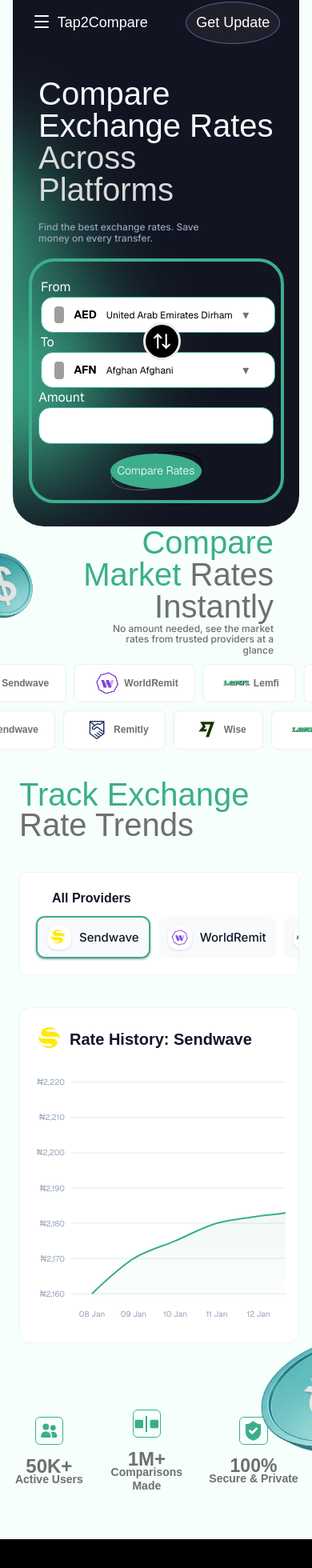
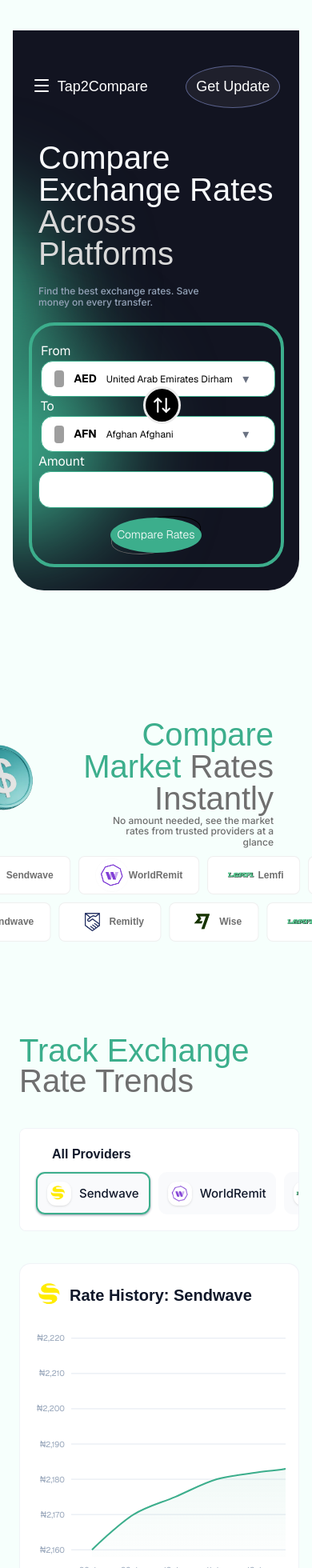
Before and after one commit to AbiolaDave/t2c, a Next.js app: page / in a window 390 px wide. Shown: the part 34-1994 px from the top of the page at 80% size. Built offline with nearby package versions, Linux system fonts and the light colour scheme; grey boxes are pictures that could not be loaded; a web font is replaced by a local one.

Commit message:
second commit

```diff
--- a/src/components/CurrentMarketRate/index.tsx
+++ b/src/components/CurrentMarketRate/index.tsx
@@ -62,7 +62,7 @@
   return (
     <div
       id="main"
-      className="flex flex-col min-h-screen items-center justify-center overflow-hidden p-4 bg-[#F6FFFC] font-sans -ml-8 lg:ml-0 -mt-70 lg:-mt-5 pt-40 "
+      className="flex flex-col min-h-screen items-center justify-center overflow-hidden p-4 bg-[#F6FFFC] font-sans -ml-8 lg:ml-0 -mt-30 lg:-mt-5 pt-40 "
     >
       <div className="flex flex-col lg:flex-row lg:gap-10 justify-between items-center w-272.5">
         <div className="md:ml-0 -ml-30">
@@ -109,7 +109,7 @@
                 className={
                   i === 0
                     ? "w-[350px] ml-8 lg:ml-0 h-[73px] lg:w-99.75 lg:h-32.25 mb-5 border rounded-[11.35px] lg:rounded-[20px] bg-[#3CAE8C] border-[#3CAE8C] flex justify-center text-white items-center gap-4"
-                    : "w-[350px] ml-8 lg:ml-0 h-[73px] lg:w-99.75 lg:h-32.25 mb-5 border rounded-[11.35px] lg:rounded-[20px] bg-white border-[#EBEBEB] text-black flex justify-center items-center gap-4"
+                    : "w-[350px] ml-8 -mt-5 lg:ml-0 h-[73px] lg:w-99.75 lg:h-32.25 mb-5 border rounded-[11.35px] lg:rounded-[20px] bg-[#EDF8F5] border-[#EBEBEB] text-black flex justify-center items-center gap-4"
                 }
               >
                 <Image
@@ -287,7 +287,7 @@
             alt="coinhalf"
             width={100}
             height={100}
-            className="absolute w-42.25 h-47.75 ml-65 lg:h-75 -mt-10 lg:w-55  lg:ml-250 lg:-mt-10 object-fill z-30"
+            className="absolute w-32.25 h-25.75 ml-72 lg:h-75 -mt-5 lg:w-55  lg:ml-250 lg:-mt-10 object-fill z-30"
           />
         </div>
         <div className="block md:hidden">
--- a/src/components/Hero/index.tsx
+++ b/src/components/Hero/index.tsx
@@ -53,7 +53,7 @@
         id="hero"
         className="flex min-h-screen items-center justify-center overflow-hidden p-4 bg-[#F6FFFC] font-sans "
       >
-        <main className="lg:min-h-screen h-175 -mt-40 lg:mt-0 lg:h-213.75 w-full rounded-b-[39px] lg:rounded-[39px] bg-[#121421] overflow-hidden">
+        <main className="lg:min-h-screen h-175  lg:mt-0 lg:h-213.75 w-full rounded-b-[39px] lg:rounded-[39px] bg-[#121421] overflow-hidden">
           {/* Wrap navbar and dropdown in a relative container */}
           <div className="relative">
             <div className="flex justify-around md:justify-evenly lg:justify-evenly items-center w-full h-15 mt-10 font-sunflower">
--- a/src/components/Main/index.tsx
+++ b/src/components/Main/index.tsx
@@ -6,7 +6,7 @@
     <>
       <div
         id="main"
-        className="flex flex-col min-h-screen items-center justify-center overflow-hidden p-4 bg-[#F6FFFC] font-sans -mt-110 lg:-mt-30 lg:pt-40"
+        className="flex flex-col min-h-screen items-center justify-center overflow-hidden p-4 bg-[#F6FFFC] font-sans -mt-50 lg:-mt-30 lg:pt-40"
       >
         <div className="flex justify-between items-center w-full lg:w-272.5">
           <div className="w-49.5 h-[182.41px] -ml-14 lg:w-77.5 lg:h-77.5">
--- a/src/components/Rate/index.tsx
+++ b/src/components/Rate/index.tsx
@@ -16,7 +16,7 @@
   };
 
   return (
-    <div className="min-h-screen overflow-hidden p-4 -mt-64 ml-2 lg:ml-32 lg:mt-30 font-sans">
+    <div className="min-h-screen overflow-hidden p-4 -mt-44 ml-2 lg:ml-32 lg:mt-30 font-sans">
       <div className="text-start">
         <h1 className="font-sunflower text-[#3CAE8C] font-light text-[40px]/[38.16px] lg:text-[71px]/[67px] max-w-80 lg:max-w-125">
           Track Exchange <span className="text-[#6F6F6F]">Rate Trends</span>
@@ -82,7 +82,7 @@
           alt="coinhalf"
           width={100}
           height={100}
-          className="absolute w-42.25 h-45.75 ml-65 lg:h-75 -mt-5 lg:w-55  lg:ml-250 lg:-mt-10 object-fill z-30"
+          className="absolute w-32.25 h-25.75 ml-72 lg:h-75 -mt-5 lg:w-55  lg:ml-250 lg:-mt-10 object-fill z-30"
         />
       </div>
     </div>
--- a/src/components/Trust/index.tsx
+++ b/src/components/Trust/index.tsx
@@ -5,7 +5,7 @@
 const Trust = () => {
   return (
     <>
-      <div className=" lg:w-157.25 bg-[#F6FFFC]  overflow-x-hidden h-80.5 mx-auto -mt-10 lg:mt-5">
+      <div className=" lg:w-157.25 bg-[#F6FFFC]  overflow-x-hidden h-80.5 mx-auto mt-10 lg:mt-5">
         <div className="flex justify-center gap-5 lg:justify-between items-center lg:gap-10 ">
           <div className="flex flex-col justify-center items-center gap-5">
             <div className="w-[35.02px] h-[35.02px] lg:w-15.25 lg:h-15.25 text-[#3CAE8C] rounded-[5.86px] lg:rounded-[14px] border border-[#3CAE8C] flex items-center justify-center">
```
